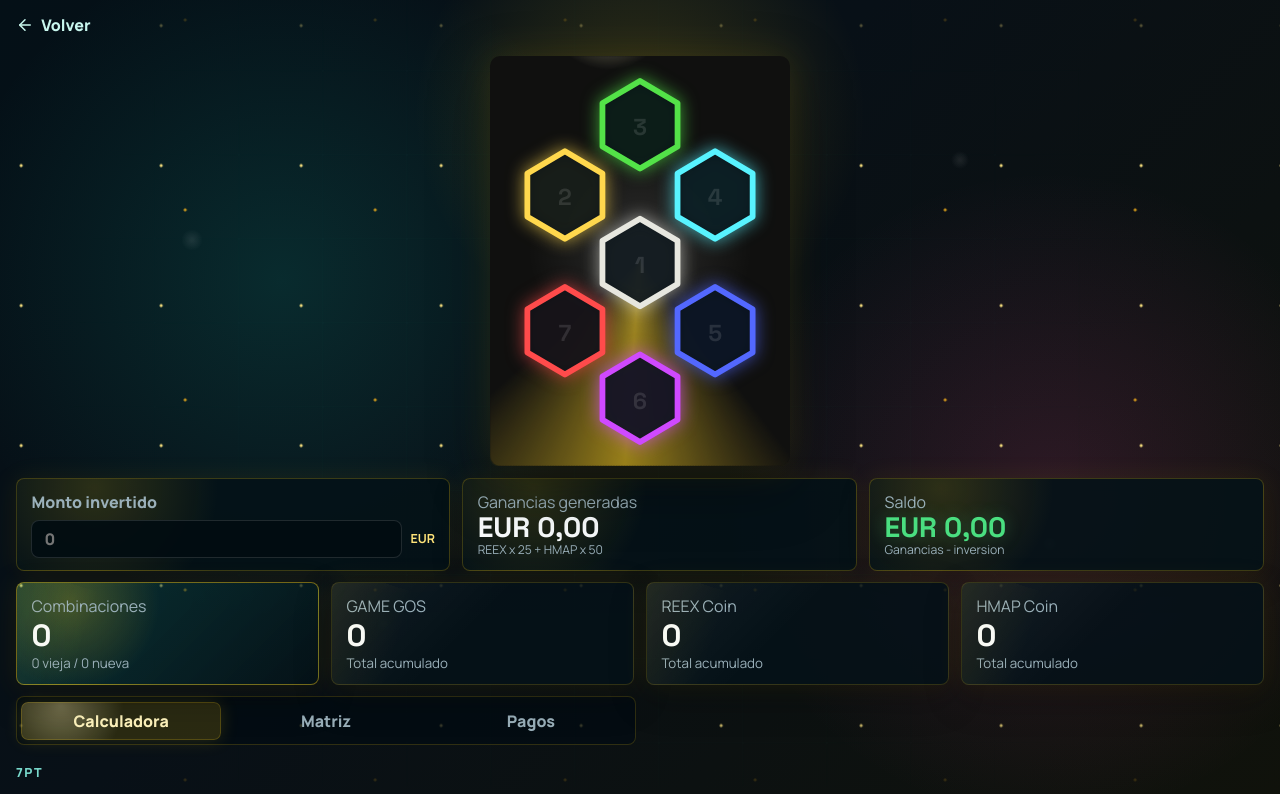
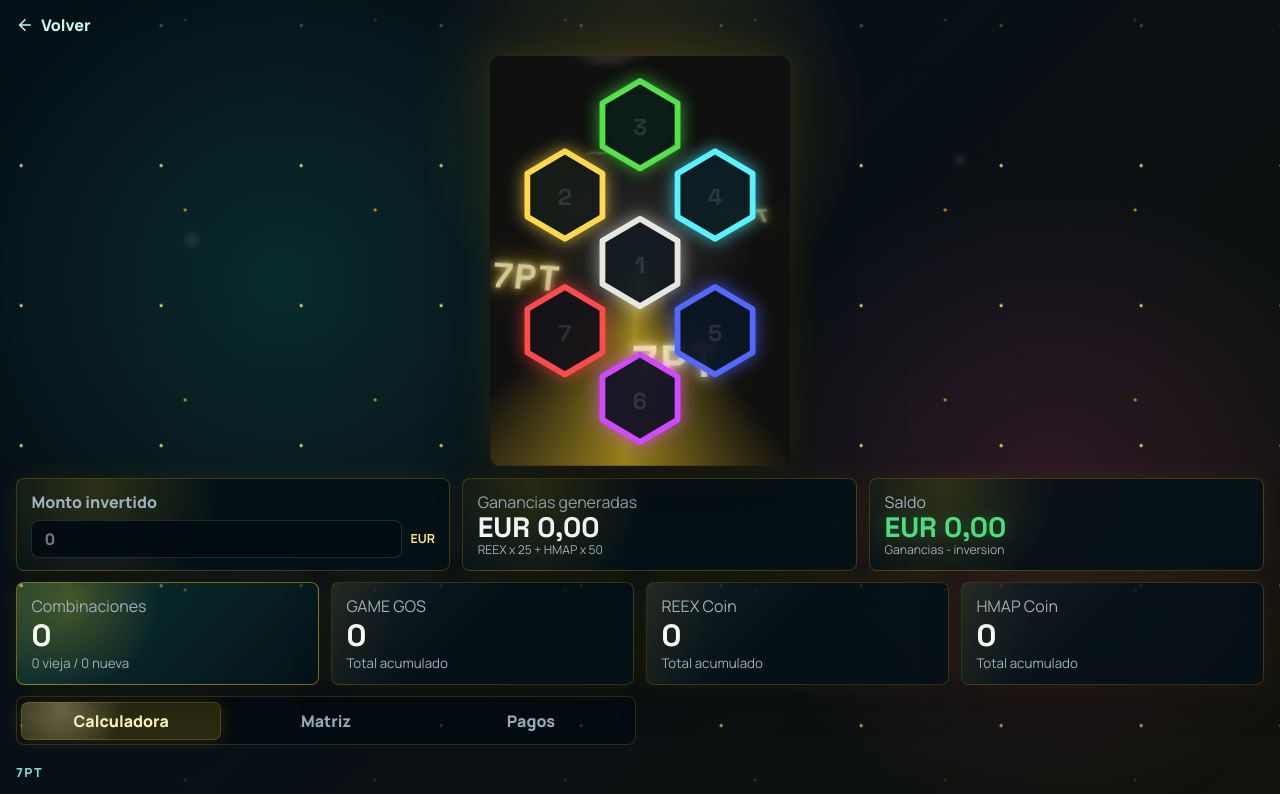
Before and after one commit to alvarogarcia33/metaacademy-calculadoras, a Next.js app: page /calculadora/7pt in a window 1280 px wide. Shown: the top 794 px of the page. Built offline with nearby package versions, Linux system fonts and the light colour scheme.

Commit message:
Add orbiting 7PT text effect

```diff
--- a/src/app/calculadora/7pt/page.tsx
+++ b/src/app/calculadora/7pt/page.tsx
@@ -23,6 +23,12 @@ export default function Calculator7PtPage() {
       </Link>
       <section className="sevenPtEmblemPanel" aria-label="Emblema 7PT">
         <div className="sevenPtEmblemFrame">
+          <div className="orbitTextRing sevenPtOrbitTextRing" aria-hidden="true">
+            <span>7PT</span>
+            <span>7PT</span>
+            <span>7PT</span>
+            <span>7PT</span>
+          </div>
           <svg className="sevenPtEmblem" viewBox="0 0 300 410" role="img" aria-label="7PT">
             {hexagons.map((hex) => (
               <g className={`sevenPtHex sevenPtHex-${hex.color}`} key={hex.label}>
--- a/src/app/globals.css
+++ b/src/app/globals.css
@@ -325,7 +325,7 @@ select {
 }
 
 .sevenPtEmblem {
-  z-index: 1;
+  z-index: 2;
 }
 
 .orbitTextRing {
@@ -381,6 +381,14 @@ select {
   animation-delay: -10.5s;
 }
 
+.sevenPtOrbitTextRing span {
+  color: #fff0a8;
+  text-shadow:
+    0 0 7px rgba(255, 250, 205, 0.95),
+    0 0 18px rgba(250, 204, 21, 0.88),
+    0 0 38px rgba(250, 204, 21, 0.56);
+}
+
 .ninePtHex polygon,
 .sevenPtHex polygon {
   fill: rgba(8, 17, 23, 0.9);
```
